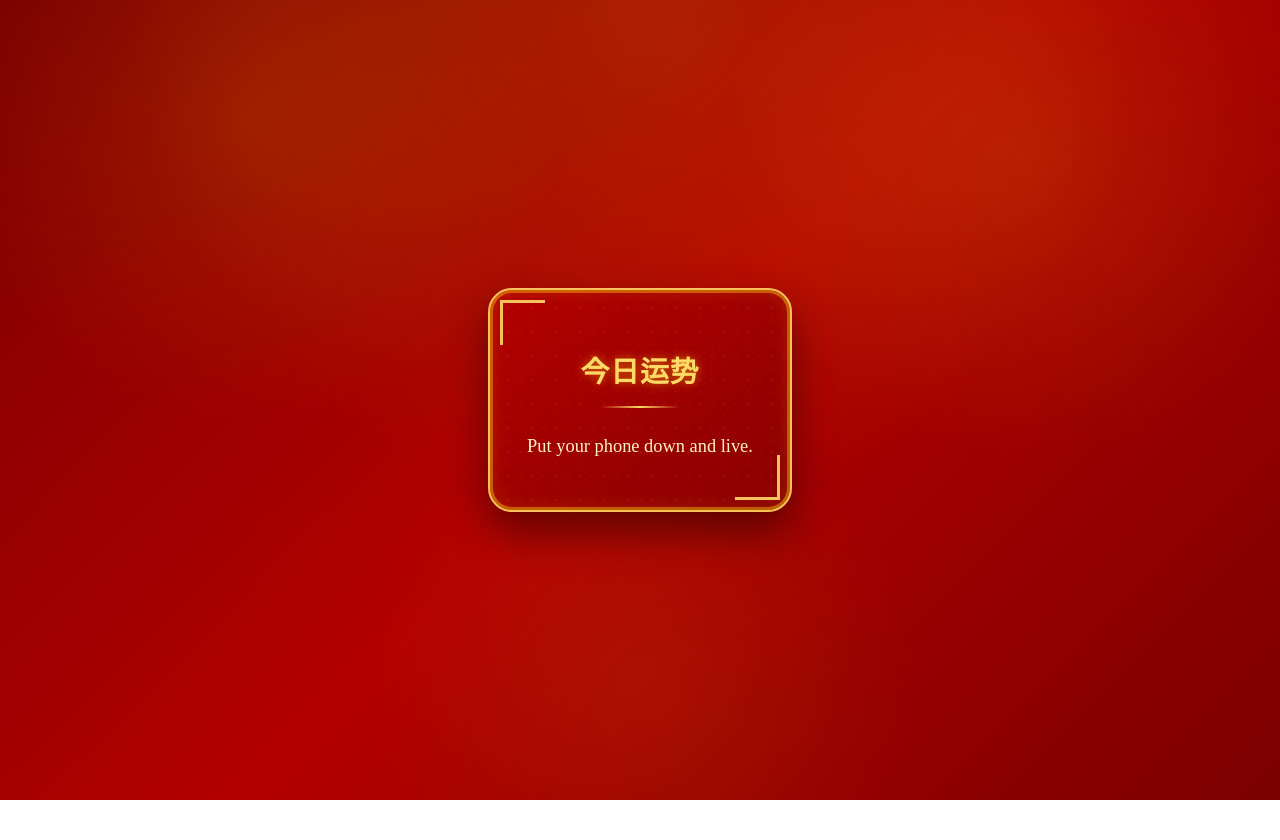
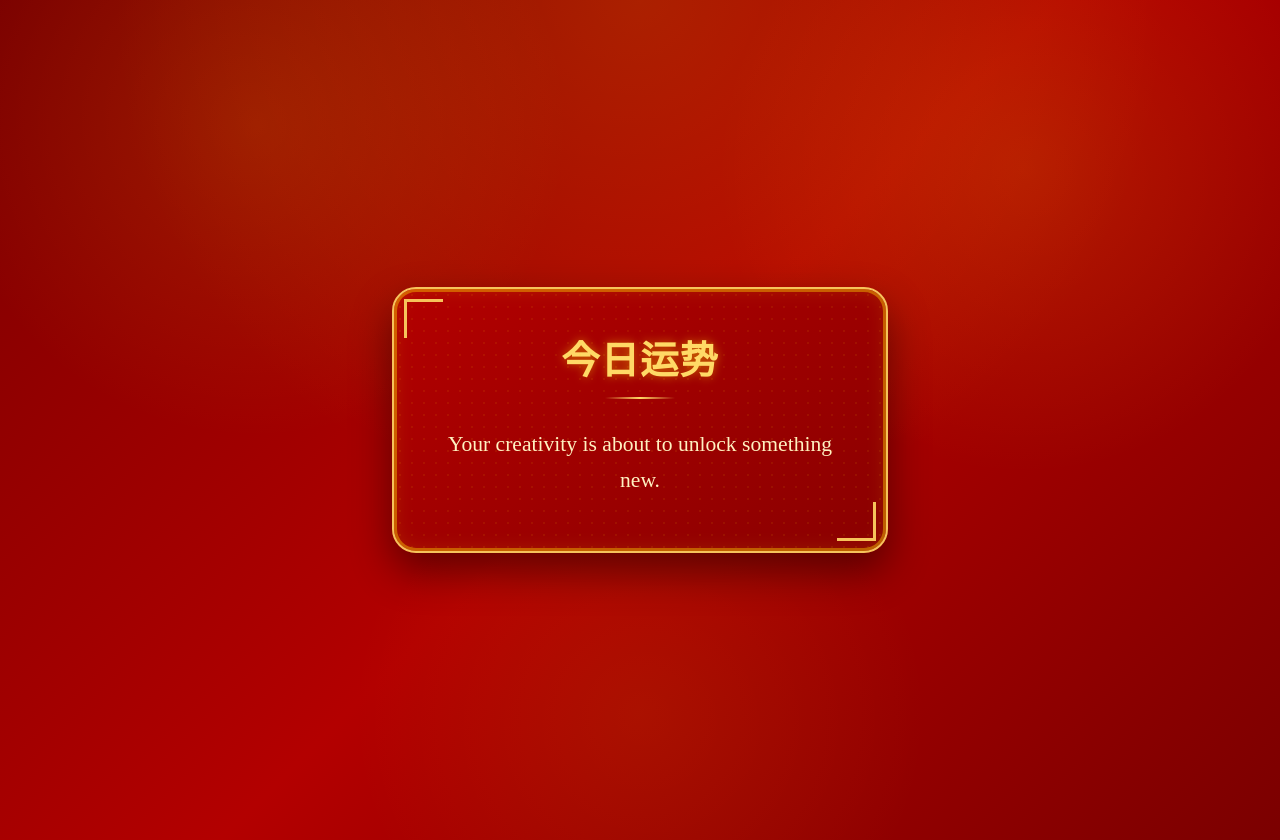
Before and after one commit to monikafaulkner5-bit/daily-fortune, a plain HTML site: page index.html in a window 1280 px wide. Before the commit the page ends 800 px from the top, so only its background shows below. Drawn offline with Linux system fonts and the light colour scheme; a web font is replaced by a local one.

Commit message:
Update index.html

```diff
--- a/index.html
+++ b/index.html
@@ -2,6 +2,7 @@
 <html lang="en">
 <head>
 <meta charset="UTF-8">
+<meta name="viewport" content="width=device-width, initial-scale=1.0">
 <title>Daily Fortune</title>
 
 <!-- Chinese-style fonts -->
@@ -13,93 +14,119 @@ body {
   background:
     radial-gradient(circle at top, rgba(255,215,0,.15), transparent 50%),
     linear-gradient(135deg, #7b0000, #b30000, #7b0000);
-  height: 100vh;
+  min-height: 100svh;
+  margin: 0;
+  padding: 1.25rem;
   display: flex;
   justify-content: center;
-  align-items: center;
-  margin: 0;
+  align-items: flex-start;
   color: #f9e7b2;
+  position: relative;
 }
 
 /* floating lantern glow */
 body::before {
-  content:"";
-  position:absolute;
-  inset:0;
+  content: "";
+  position: absolute;
+  inset: 0;
   background:
     radial-gradient(circle at 20% 15%, rgba(255,215,0,.12), transparent 25%),
     radial-gradient(circle at 80% 20%, rgba(255,215,0,.12), transparent 25%),
     radial-gradient(circle at 50% 85%, rgba(255,215,0,.08), transparent 30%);
-  pointer-events:none;
+  pointer-events: none;
 }
 
+/* CARD */
 #card {
   position: relative;
+  width: 100%;
+  max-width: 420px;
+  margin-top: 10svh;
   background: linear-gradient(145deg, #b30000, #8a0000);
   border-radius: 24px;
-  padding: 2.5rem 2.3rem;
-  max-width: 340px;
+  padding: 2rem 1.75rem;
   text-align: center;
   box-shadow:
-    0 20px 40px rgba(0,0,0,.45),
+    0 18px 40px rgba(0,0,0,.45),
     inset 0 0 0 3px rgba(255,215,0,.4),
     inset 0 0 20px rgba(255,215,0,.15);
   border: 2px solid #f6c35b;
 }
 
 /* golden corner accents */
-#card::before, #card::after {
-  content:"";
-  position:absolute;
-  width:42px;
-  height:42px;
-  border:3px solid #f6c35b;
-}
-#card::before {
-  top:10px; left:10px;
-  border-right:none; border-bottom:none;
-}
+#card::before,
 #card::after {
-  bottom:10px; right:10px;
-  border-left:none; border-top:none;
+  content: "";
+  position: absolute;
+  width: 36px;
+  height: 36px;
+  border: 3px solid #f6c35b;
 }
 
+#card::before {
+  top: 10px;
+  left: 10px;
+  border-right: none;
+  border-bottom: none;
+}
+
+#card::after {
+  bottom: 10px;
+  right: 10px;
+  border-left: none;
+  border-top: none;
+}
+
+/* Title */
 h1 {
   font-family: 'Ma Shan Zheng', cursive;
-  font-size: 1.8rem;
+  font-size: clamp(1.8rem, 5vw, 2.4rem);
   color: #ffd966;
-  margin-bottom: 1rem;
+  margin: 0 0 .75rem;
   letter-spacing: 1px;
   text-shadow: 0 0 10px rgba(255,215,0,.5);
 }
 
+/* Fortune text */
 #fortune {
-  font-size: 1.15rem;
-  line-height: 1.6;
+  font-size: clamp(1.15rem, 4vw, 1.35rem);
+  line-height: 1.65;
   color: #fff1c1;
-  padding: .5rem 0;
+  padding: .75rem 0;
 }
 
-/* gold divider */
+/* Divider */
 .divider {
-  width: 80px;
+  width: 70px;
   height: 2px;
-  margin: 1rem auto;
+  margin: .75rem auto 1rem;
   background: linear-gradient(90deg, transparent, #ffd966, transparent);
 }
 
-/* subtle dragon scale pattern */
+/* Subtle pattern */
 .pattern {
-  position:absolute;
-  inset:0;
+  position: absolute;
+  inset: 0;
   background-image:
     radial-gradient(circle, rgba(255,215,0,.08) 1px, transparent 1px);
   background-size: 12px 12px;
   border-radius: 24px;
-  pointer-events:none;
+  pointer-events: none;
+}
+
+/* Desktop polish */
+@media (min-width: 768px) {
+  body {
+    align-items: center;
+  }
+  #card {
+    margin-top: 0;
+    padding: 2.5rem 2.25rem;
+  }
 }
 </style>
 </head>
+
 <body>
 
 <div id="card">
@@ -121,7 +148,7 @@ const fortunes = [
   "Your patience is about to pay off.",
   "You are an angel, beware of those that collect feathers.",
   "It will be light in the morning and dark at night.",
-  "In two days, tomorrow will be yesterday",
+  "In two days, tomorrow will be yesterday.",
   "The greatest danger is your stupidity.",
   "You will inherit a large sum of money in the future.",
   "Do something today to make your mother proud.",
@@ -130,11 +157,11 @@ const fortunes = [
   "You will soon bring joy to someone.",
   "Eat your fruits and vegetables for good health.",
   "Put your trust in the collective.",
-  "You are the master of everything situation.",
+  "You are the master of every situation.",
   "Make all the changes you see necessary.",
   "Ideas are like children. None are ever as good as your own.",
   "He who throws dirt is losing ground.",
-  "Don’t worry about the world coming to an end. It’s already tomorrow in Australia.",
+  "Don’t worry about the world ending. It’s already tomorrow in Australia.",
   "Happy news is on its way.",
   "Plan for many pleasures ahead.",
   "Good fortune takes preparation.",
@@ -160,29 +187,20 @@ const fortunes = [
   "A small misstep today prevents a greater fall tomorrow.",
   "What you rush past now, you will meet again later.",
   "Careful steps build long journeys.",
-  "Mind the step — haste is a quiet cliff.",
-  "Mind the step you almost skip.",
-  "Mind the step between who you were and who you are becoming.",
-  "Every journey is a staircase in disguise.",
-  "Mind the step others rush across.",
   "Wisdom walks, it does not run.",
   "You will find great adventure in bed tonight.",
   "Today, you cannot lose.",
-  "Euromillions: Ball numbers 12 - 23 - 29 - 41 - 46 · Lucky Stars 03 - 31",
   "You are protected by silent love and friendship near you.",
   "Your greatest fortune is the number of friends you have.",
-  "The art of life is not controlling what happens to us, but using what happens to us.",
   "Treat yourself.",
   "Wear red today.",
   "Be careful who you trust. Salt and sugar look the same.",
-  "Your next sneeze will scare away your troubles.",
-  "Someone in your life needs a letter from you.",
-  "Don't sign up for anything new today.",
-  "Smooth Radio will save you.",
+  "Your future will be bright.",
+  "Hell may venture only so far toward you. You may stride as close to it as you wish.",
+  "Sometimes victory takes a greater toll than losing.",
   "Put your phone down and live."
 ];
 
-// --- utilities ---
 function shuffle(array) {
   for (let i = array.length - 1; i > 0; i--) {
     const j = Math.floor(Math.random() * (i + 1));
@@ -191,7 +209,6 @@ function shuffle(array) {
   return array;
 }
 
-// --- load or initialize deck ---
 let deck = JSON.parse(localStorage.getItem("fortuneDeck"));
 let index = parseInt(localStorage.getItem("fortuneIndex"), 10);
 
@@ -200,18 +217,14 @@ if (!deck || deck.length !== fortunes.length) {
   index = 0;
 }
 
-// --- show fortune ---
 document.getElementById("fortune").innerText = deck[index];
 
-// --- advance index ---
 index++;
-
 if (index >= deck.length) {
   deck = shuffle([...fortunes]);
   index = 0;
 }
 
-// --- persist ---
 localStorage.setItem("fortuneDeck", JSON.stringify(deck));
 localStorage.setItem("fortuneIndex", index);
 </script>
```
